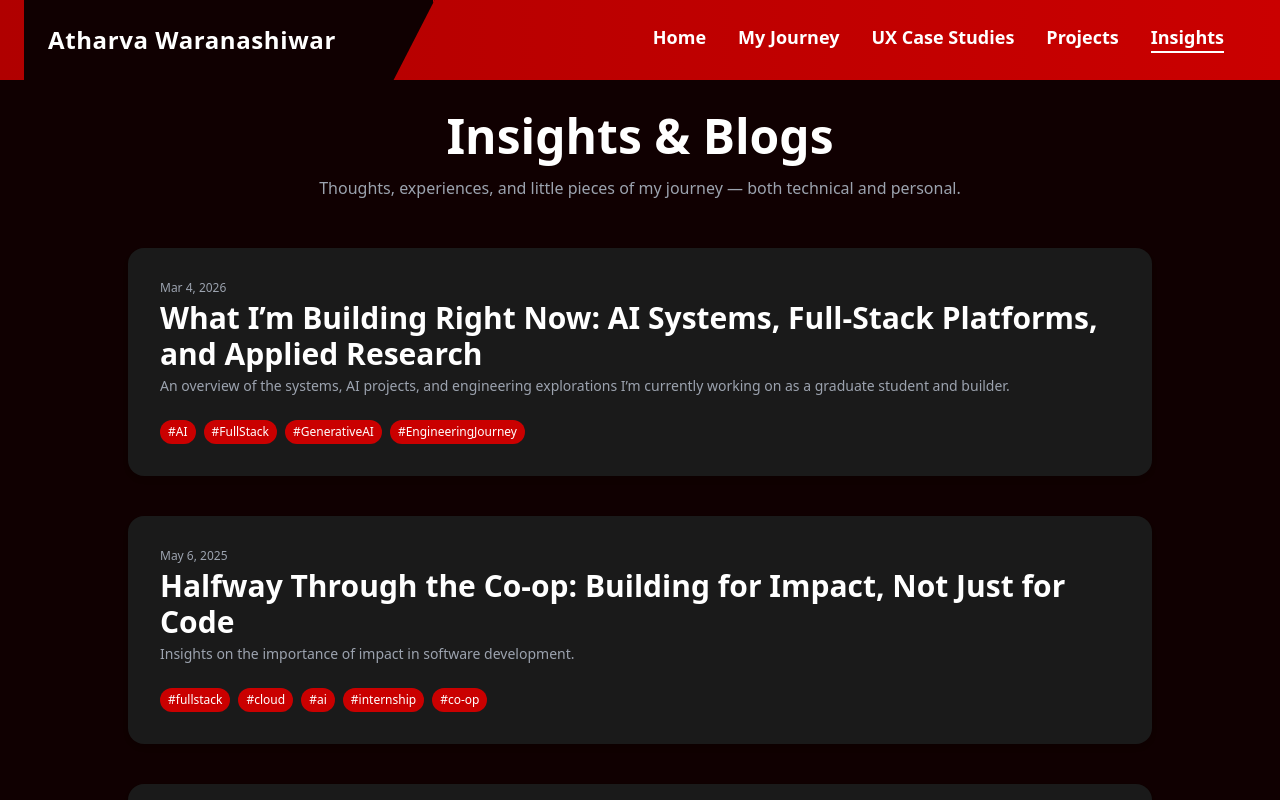
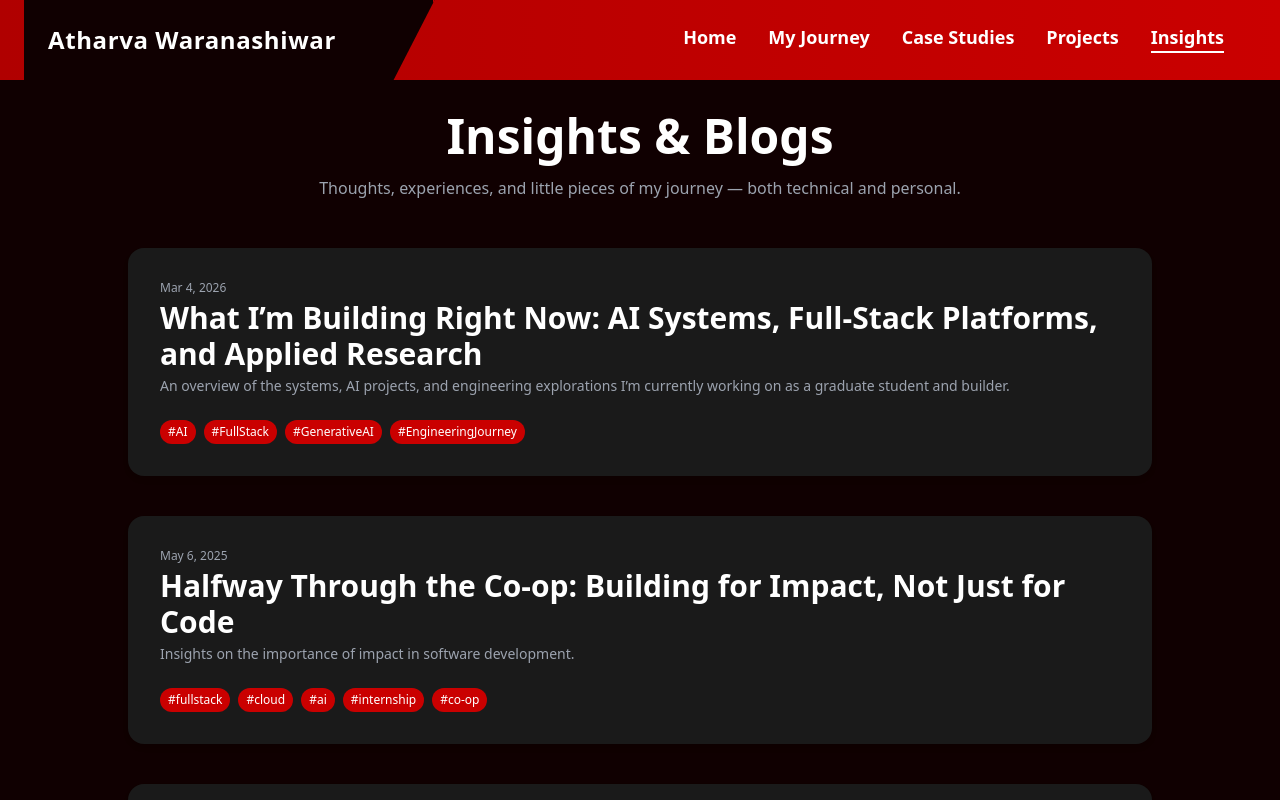
Before and after one commit to Atharva-Waranashiwar-Coding/Portfolio, a React (Vite) app: page /blog in a window 1280 px wide. Shown: the top 800 px of the page. Built offline with nearby package versions, Linux system fonts and the light colour scheme.

Commit message:
case studies

```diff
--- a/src/components/Navbar.tsx
+++ b/src/components/Navbar.tsx
@@ -5,7 +5,7 @@ import { Menu, X } from 'lucide-react'; // if using lucide-react, or replace wit
 const navItems = [
   { name: "Home", path: "/" },
   { name: "My Journey", path: "/myjourney" },
-  { name: "UX Case Studies", path: "/case-studies" },
+  { name: "Case Studies", path: "/case-studies" },
   { name: "Projects", path: "/projects" },
   { name: "Insights", path: "/blog" },
 ];
```
